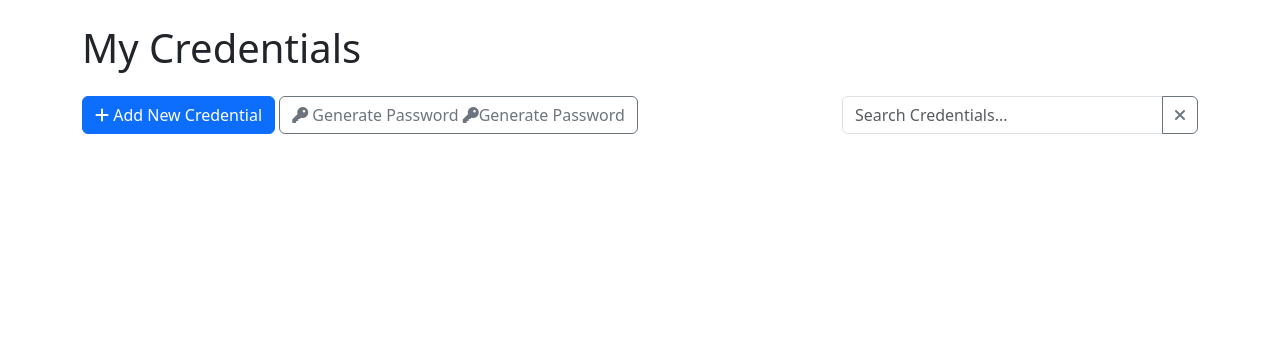
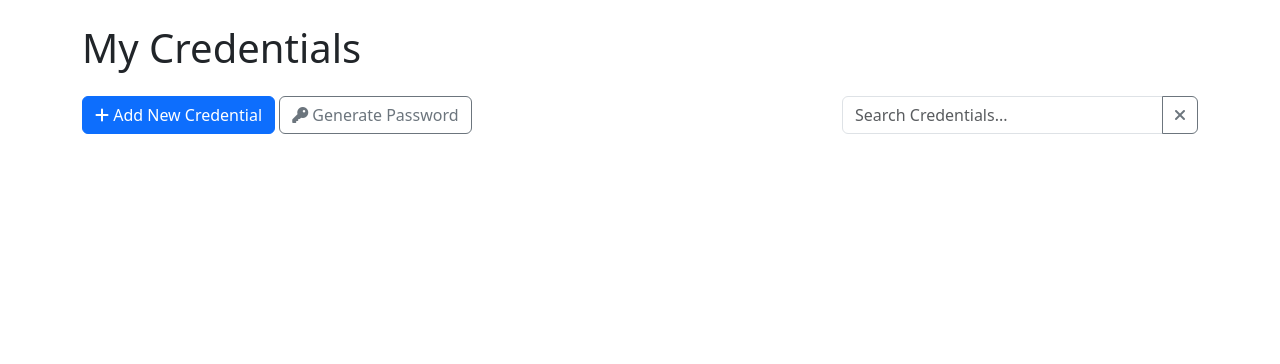
Before and after one commit to SanRob1325/SecureApplicationProgramming_Project, a Flask app: page / in a window 1280 px wide. Shown: the part 56-420 px from the top of the page. Run offline with Flask 3, Linux system fonts and the light colour scheme; a user stored in the database is signed in.

Commit message:
removed icon duplicate

```diff
--- a/app/templates/credentials/list.html
+++ b/app/templates/credentials/list.html
@@ -6,14 +6,9 @@
 
         <a href="{{ url_for('credentials.add') }}" class="btn btn-primary">
             <i class="fas fa-plus"></i> Add New Credential
-
         </a>
         <a href="{{ url_for('generator.index') }}" class="btn btn-outline-secondary">
-
             <i class="fas fa-key"></i> Generate Password
-
-            <i class="fas fa-key"></i>Generate Password
-
         </a>
     </div>
     <div class="col-md-4">
```
